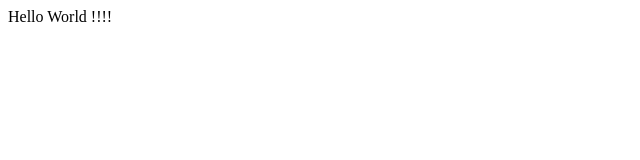
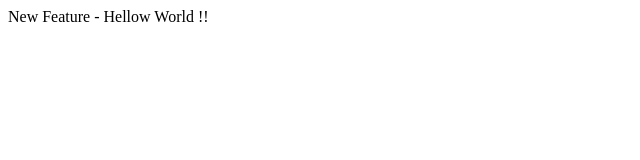
Before and after one commit to dev13r09n87/lecture1, a plain HTML site: page index.html in a window 1280 px wide. Shown: the whole page, without its empty margins (0-640 px from the left). Drawn offline with Linux system fonts and the light colour scheme.

Commit message:
Added Index.html to feature branc

```diff
--- a/index.html
+++ b/index.html
@@ -6,6 +6,6 @@
         <title>Invie</title>
 </head>
 <body>
-Hello World !!!!
+New Feature - Hellow World !!
 </body>
 </html>
```
